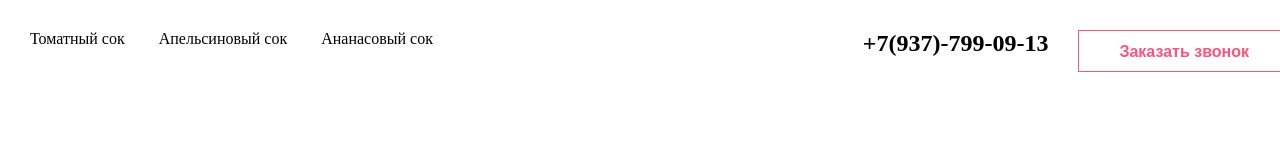
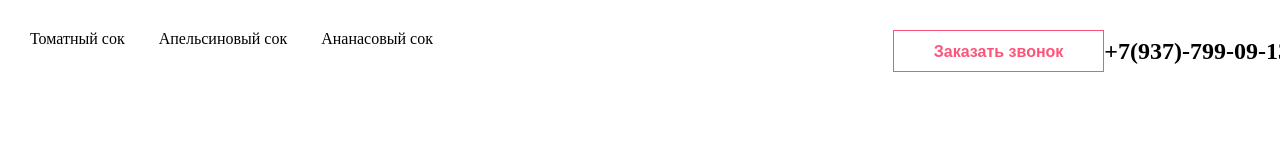
Before and after one commit to teawayfarer/teawayfarer.github.io, a plain HTML site: page index.html in a window 1280 px wide. Shown: the top 160 px of the page. Drawn offline with Linux system fonts and the light colour scheme.

Commit message:
Update index.html

```diff
--- a/index.html
+++ b/index.html
@@ -40,6 +40,12 @@
 				color: rgb(252, 85, 124);
 				background-color: white;
 			}
+			#contact_cont{
+				float: right;
+				display: flex;
+				justify-content: flex-end;
+				align-items: center;
+			}
 		</style>
 	</head>
 
@@ -50,8 +56,10 @@
 				<a href ":">Томатный сок</a>
 				<a href ":">Апельсиновый сок</a>
 				<a href ":">Ананасовый сок</a>
-				<button id="callme"> Заказать звонок </button>
-				<span id="phonenum"> +7(937)-799-09-13</span>
+				<div id="contact_cont">
+					<button id="callme"> Заказать звонок </button>
+					<span id="phonenum"> +7(937)-799-09-13</span>
+				</div>
 			</header>
 		</div>
 
```
